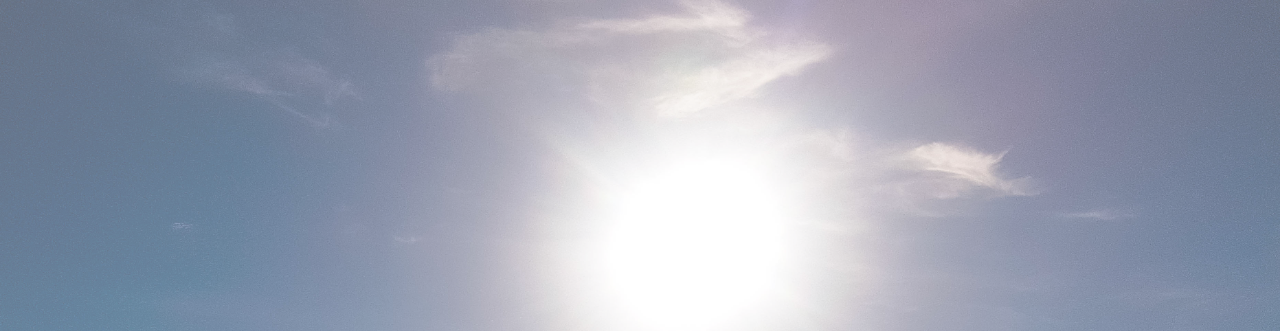
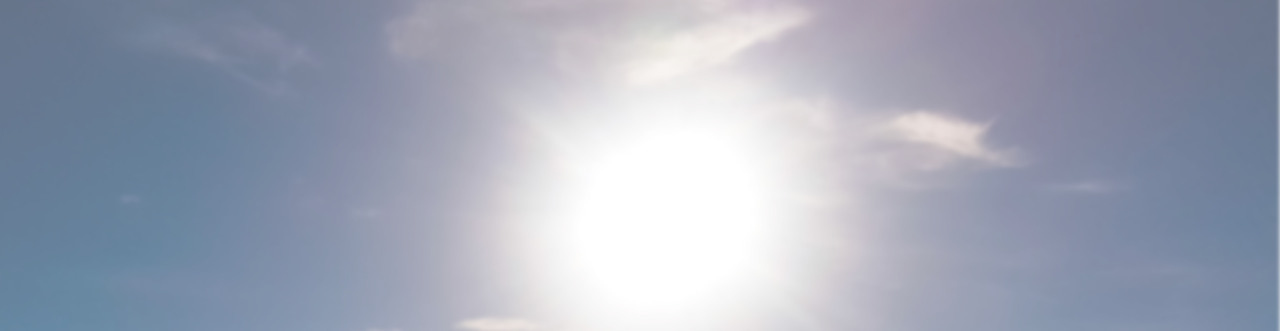
Before and after one commit to jrotoni/HTML-CSS-Experiments, a plain HTML site: page blur_background/index.html in a window 1280 px wide. Shown: the top 331 px of the page. Drawn offline with Linux system fonts and the light colour scheme.

Commit message:
fix blur and opacity

```diff
--- a/blur_background/css/style.css
+++ b/blur_background/css/style.css
@@ -7,16 +7,23 @@
 	background:
 	/*linear-gradient(rgba(46, 185, 201, 0.8), rgba(46, 185, 201, 0.8)), */
 	url("../img/bg-sample.jpg");
-	position: absolute;
+	position: center center;
 	background-size: cover;
 /*	top: 0;
 	bottom: 0;
 	left: 0;
 	right: 0;*/
+
+	/* MOST IMPORTANT */
 	opacity: 0.6;
+	filter: blur(2px);
+	transform: scale(1.1);
 	z-index: 0;
-	width: 100%;
-	height: 100vh;
+
+
+	width: 95.2%;
+	height: 95vh;
+	/*overflow: hidden;*/
 }
 
 p {
```
